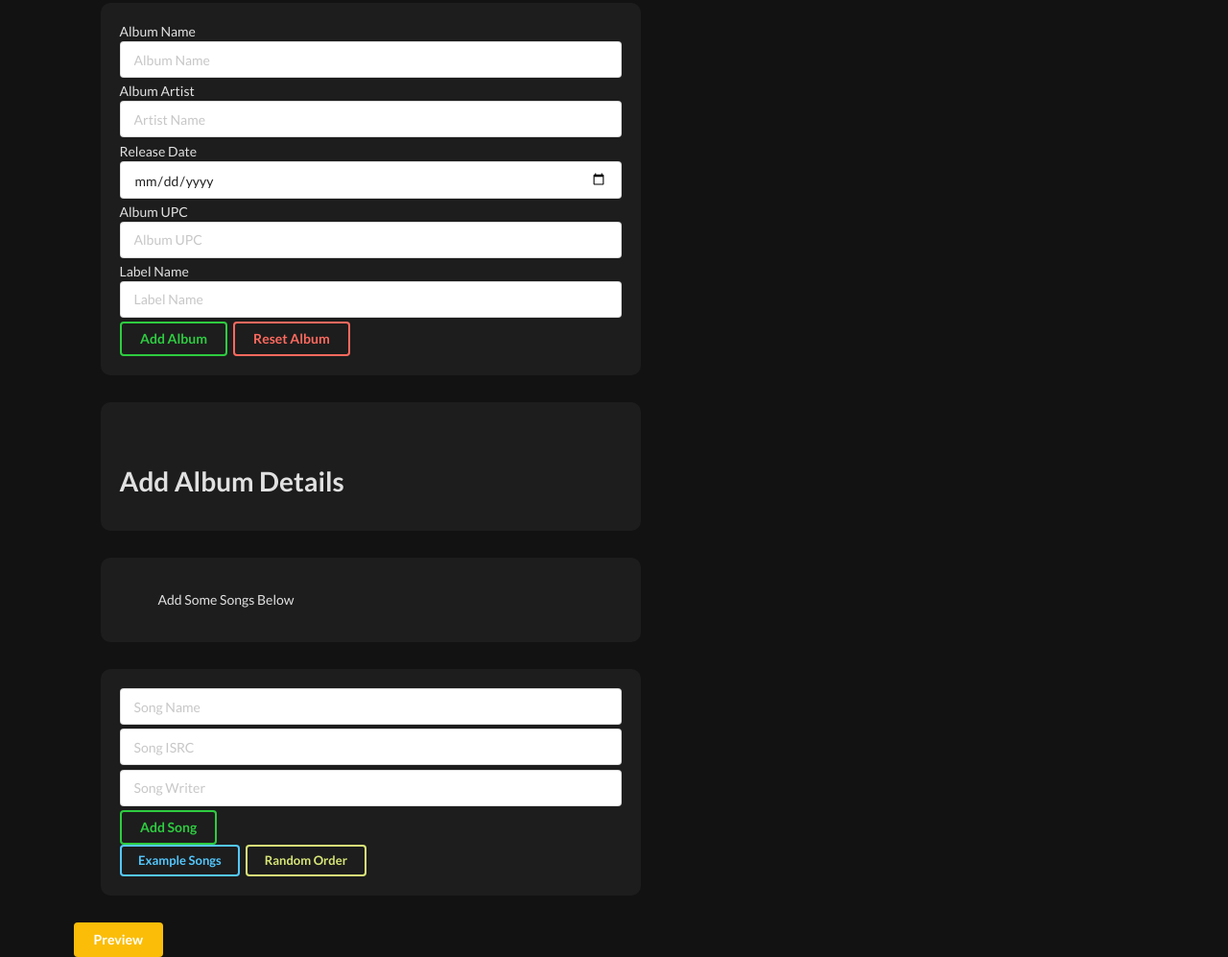
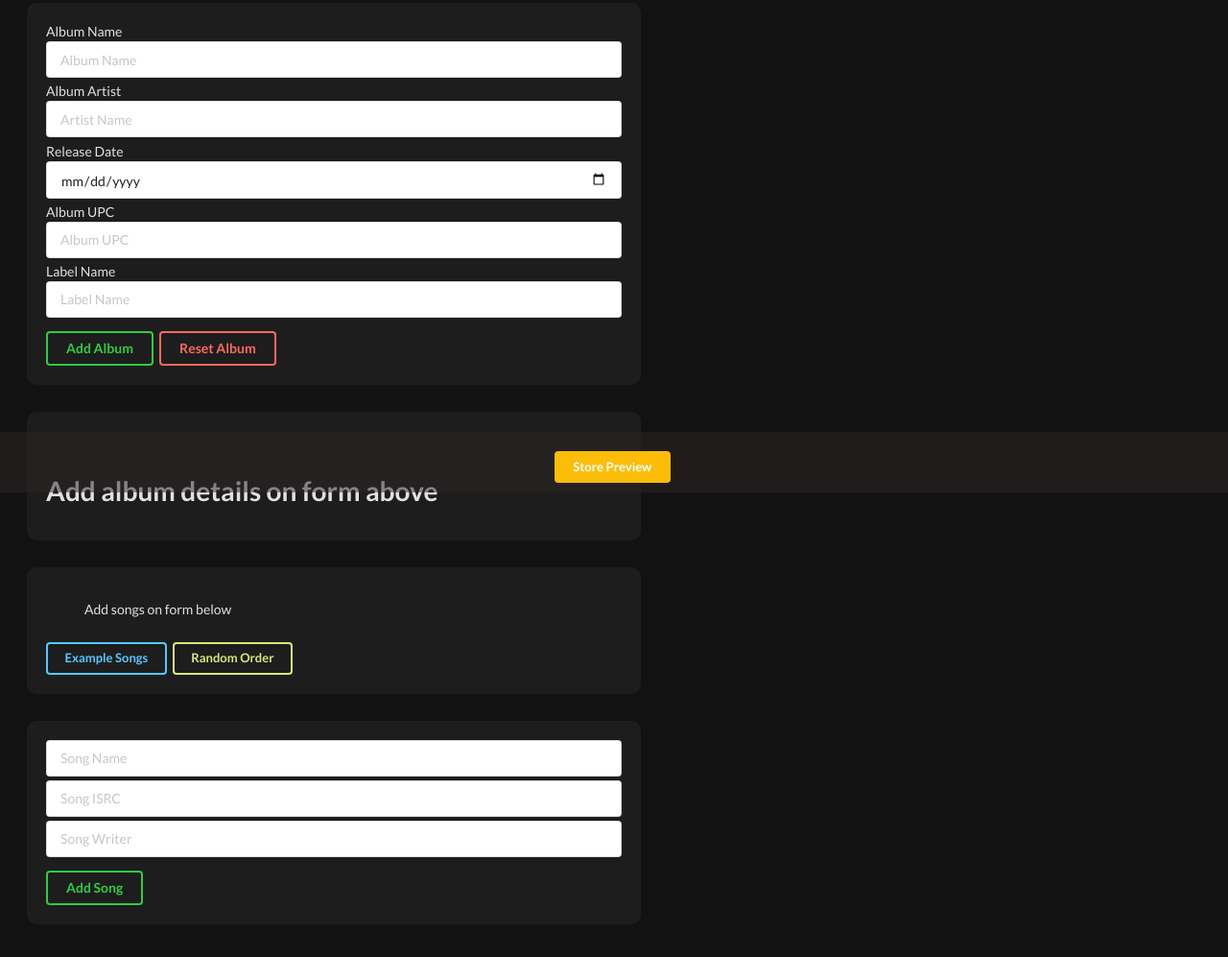
Before and after one commit to rickyhaswifi/VanillaStreams, a plain HTML site: page index.html in a window 1280 px wide. Shown: the part 287-1284 px from the top of the page at 96% size. After the commit the page ends 1250 px from the top, so only its background shows below. Drawn offline with nearby package versions, Linux system fonts and the light colour scheme.

Commit message:
removed html event listeners, cleaned UI

```diff
--- a/index.html
+++ b/index.html
@@ -8,13 +8,13 @@
   <link rel="stylesheet" href="https://cdnjs.cloudflare.com/ajax/libs/semantic-ui/2.2.13/semantic.min.css">
 </head>
 <body>
-<!--  -->
-<section class="ui container">
+
+<section class="ui container fluid">
 
   <section class="card">
     <form class="ui form">
       <label>Do you need product codes?</label>
-      <select id='CodeSelect' class="ui fluid dropdown" onchange="NeedCode()">
+      <select id='CodeSelect' class="ui fluid dropdown">
         <option>Please select</option>
         <option value="true">Generate ISRC/UPC for me</option>
         <option value="false">I Have My Own ISRC/UPC</option>
@@ -40,7 +40,7 @@
 
       <section id='UPCWrap'>
         <label>Album UPC</label>
-        <input id='AlbumUPC' placeholder="Album UPC" onchange="ValidateUPC()"/>
+        <input id='AlbumUPC' placeholder="Album UPC"/>
         <div id='UPCResponse'>
           <p id="UPCvalid" class=""></p>
         </div>
@@ -49,14 +49,14 @@
     <label>Label Name</label>
       <input id='LabelName' placeholder="Label Name"/>
 
-      <div class="ui inverted green animated button" tabindex="0" onclick="AddAlbum()" id='AddAlbumValidate'>
+      <div class="ui inverted green animated button" tabindex="0" id='AddAlbumValidate'>
         <div class="visible content">Add Album</div>
         <div class="hidden content">
           <i class="plus icon"></i>
         </div>
       </div>
 
-      <div class="ui inverted red animated button" tabindex="0" onclick="ResetAlbum()">
+      <div class="ui inverted red animated button" tabindex="0" id='ResetAlbum'>
         <div class="visible content">Reset Album</div>
         <div class="hidden content">
           <i class="right undo icon"></i>
@@ -64,7 +64,6 @@
       </div>
 
     </form>
-
   </section>
 
   <section class="card">
@@ -74,7 +73,7 @@
     </section>
 
     <h1 id='AlbumDetails'>
-      Add Album Details
+      Add album details on form above
     </h1>
     <p id=''><span id='ReleaseDateDisplay'></span></p>
     <p id='LabelDisplay'></p>
@@ -90,31 +89,34 @@
       <li id='SongListItem'>
       </li>
     </ol>
+    <button class="small ui button inverted blue" id='ExampleSongs'>Example Songs</button>
+  <button class="small ui button inverted olive" id='RandomSongs'>Random Order</button>
   </section>
   <section class="card">
   <form id="SongForm" class="ui form">
     <input id='SongName' placeholder="Song Name" required/>
     <section id="ISRCWrap">
-      <input id='SongISRC' placeholder="Song ISRC" onchange="ValidateISRC()"/>
+      <input id='SongISRC' placeholder="Song ISRC"/>
       <div id='ISRCResponse'>
         <p id="ISRCvalid" class=""></p>
       </div>
     </section>
     <input id='SongWriter' placeholder="Song Writer"/>
-    <div class="ui inverted green animated button" tabindex="0" id="SongSubmit" onclick="AddSong()">
+    <div class="ui inverted green animated button" tabindex="0" id="SongSubmit">
       <div class="visible content">Add Song</div>
       <div class="hidden content">
         <i class="plus icon"></i>
       </div>
     </div>
   </form>
-
-
-    <button class="small ui button inverted blue" onclick="ExampleSongs()">Example Songs</button>
-  <button class="small ui button inverted olive" onclick="RandomSongs()" >Random Order</button>
   </section>
 
-  <button class="ui button yellow create_btn" type="button" id="previewModal">Preview</button>
+  <section class="StickyFooter">
+    <section class="StickyFooterContent">
+      <button class="ui button yellow small" type="button" id="previewModal">Store Preview</button>
+    </section>
+  </section>
+
 	  <div class="ui modal previewModal">
   <i class="close icon"></i>
   <div class="header">
--- a/js/main.js
+++ b/js/main.js
@@ -1,3 +1,5 @@
+const SelectCodeOption = document.getElementById('CodeSelect')
+SelectCodeOption.addEventListener('change',
 NeedCode = () => {
  const Question =  document.getElementById('CodeSelect');
  const CodeResponse = document.getElementById('UPCWrap');
@@ -7,13 +9,15 @@ NeedCode = () => {
  (CodeResponse.classList.remove("esconde"), SongISRC.classList.remove("esconde"))
  :
  (CodeResponse.classList = ("esconde"), SongISRC.classList = ("esconde"))
-}
+})
 
 GenerateUPC = () => {
   const UPCdigits = Math.floor(Math.random()*90000) + 1000;
   return `978898${UPCdigits}`
 }
 
+const albumButton = document.getElementById('AddAlbumValidate')
+albumButton.addEventListener('click',
 AddAlbum = () => {
   const AlbumName = document.getElementById('AlbumName');
   const AlbumDetails = document.getElementById('AlbumDetails');
@@ -42,7 +46,7 @@ AddAlbum = () => {
   PreviewLabelDisplay.innerHTML = `© ${Year} ${LabelName.value}`;
   CustomID();
   ClearAlbumInputs();
-}
+})
 
 proccessCover = () => {
   var AlbumCoverUpload = document.getElementById("AlbumCoverUpload"),
@@ -90,6 +94,9 @@ ClearAlbumInputs = () => {
   // document.getElementById("preview").style.display='none';
   // document.getElementById("previewModalCover").style.display='none';
 }
+
+const resetAlbumButton = document.getElementById('ResetAlbum')
+resetAlbumButton.addEventListener('click',
 ResetAlbum = () => {
   document.getElementById('AlbumName').value = '';
   document.getElementById('AlbumDetails').innerHTML = '';
@@ -104,7 +111,7 @@ ResetAlbum = () => {
   document.getElementById("UPCResponse").classList = ""
   document.getElementById("UPCResponse").innerHTML = ""
   document.getElementById('AddAlbumValidate').classList.remove('disabled');;
-}
+})
 
 GenerateISRC = () => {
   const digits = Math.floor(Math.random()*90000) + 1000000;
@@ -120,6 +127,8 @@ getUniqId = () => {
     .substring(1);
  }
 
+const ExampleSongsButton = document.getElementById('ExampleSongs')
+ExampleSongsButton.addEventListener('click',
  ExampleSongs = () => {
    Songs.push(
    {Name:'Bohemian Rhapsody',
@@ -139,7 +148,10 @@ ExampleSongs = () => {
    })
    GetSongs();
  }
+)
 
+const SongSubmitButton = document.getElementById('SongSubmit')
+SongSubmitButton.addEventListener('click',
 AddSong = () => {
  const SongName = document.getElementById('SongName');
  const SongISRC = document.getElementById('SongISRC');
@@ -155,14 +167,14 @@ AddSong = () => {
   console.log(Songs)
   GetSongs();
   ClearFields();
-}
+})
 
 GetSongs = () => {
   const SongList = document.getElementById("SongList");
   const SongListModal = document.getElementById("SongListModal");
   var i = 1;
 
-  SongList.innerHTML = Songs < 1 ?  'Add Some Songs Below' : '<ol>' + Songs.map(function (Songs) {
+  SongList.innerHTML = Songs < 1 ?  'Add songs on form below' : '<ol>' + Songs.map(function (Songs) {
     return `<li>
     <h1> ${Songs.Name} </h1>
     <h2> ISRC:  ${Songs.ISRC} </h2>
@@ -200,10 +212,13 @@ GenerateTimeStamp = () => {
   return `${FirstDigit}:${Segundo}`
 }
 
+const RandomSongsButton = document.getElementById('RandomSongs')
+RandomSongsButton.addEventListener('click',
 RandomSongs = () => {
   Songs.sort(() => Math.random() - 0.5);
    GetSongs();
 }
+)
 
 // EditSong = (id) => {
 //   const SongName = document.getElementById('SongName');
@@ -225,17 +240,19 @@ RandomSongs = () => {
 //   GetSongs();
 // }
 
-// EditSong = (id) => {
-//   const updatedSong = {
-//   Name: document.getElementById('SongName').value = '',
-//   ISRC: document.getElementById('SongISRC').value = '',
-//   Writer: document.getElementById('SongWriter').value = '',
-//   }
-//   const id = updatedSong.id
-//   const index = Songs.findIndex(song => song.id === id)
-//   Songs.splice(index, 1, updatedSong)
-//   console.log(Songs)
-//  }
+EditSong = (song, id) => {
+  const editTrack = Songs.map((song) => {
+    if (song.id === id) {
+      document.getElementById('SongName').value = song.Name;
+      document.getElementById('SongISRC').value = song.ISRC;
+      document.getElementById('SongWriter').value = song.Writer;
+    } else {
+      return song
+      console.log(song)
+    }
+  })
+  console.log(editTrack)
+}
 
 DeleteSong = (id) => {
   Songs.splice(id, 1);
@@ -258,6 +275,8 @@ $('#previewModal').click(function() {
 
 // VALIDATIONS
 
+const validateUPCInput = document.getElementById('AlbumUPC')
+validateUPCInput.addEventListener('focus',
 ValidateUPC = () => {
   const AddAlbumValidate = document.getElementById('AddAlbumValidate');
   const UPC = document.getElementById("AlbumUPC").value;
@@ -293,8 +312,11 @@ ValidateUPC = () => {
     document.getElementById("UPCResponse").classList = "ui inverted segment red"
     AddAlbumValidate.classList.add('disabled');
   }
-}
+})
 
+
+const ValidateISRCInput = document.getElementById('SongISRC')
+ValidateISRCInput.addEventListener('focus',
 ValidateISRC = () => {
   const SongSubmit = document.getElementById('SongSubmit');
   const ISRC = document.getElementById("SongISRC").value;
@@ -328,4 +350,4 @@ ValidateISRC = () => {
     document.getElementById("ISRCResponse").classList = "ui inverted segment red"
     SongSubmit.classList.add('disabled');
   }
-}
+})
--- a/styles/styles.css
+++ b/styles/styles.css
@@ -1,8 +1,8 @@
 body{
   background-color: #121212 !important;
   color: white !important;
-  padding: 2em;
   margin: auto !important;
+  position: relative;
 }
 
 input{
@@ -38,6 +38,10 @@ h3{
   background-color: rgb(129, 21, 41);
 }
 
+.ui.button{
+  margin-top:10px !important;
+}
+
 .boton{
   padding: 1em;
   border-radius: 10px;
@@ -58,3 +62,16 @@ margin-bottom: 10px !important;
 #PlayHover:hover{
   content:'▶';
 } */
+
+.StickyFooter{
+  width: 100%;
+  background-color:rgba(46, 38, 36, 0.5);
+  min-height: 3rem;
+  padding: 10px;
+  position: fixed;
+  bottom: 0;
+}
+.StickyFooterContent{
+margin: auto;
+text-align: center;
+}
```
Lines whose indentation alone changed are shown as unchanged.
